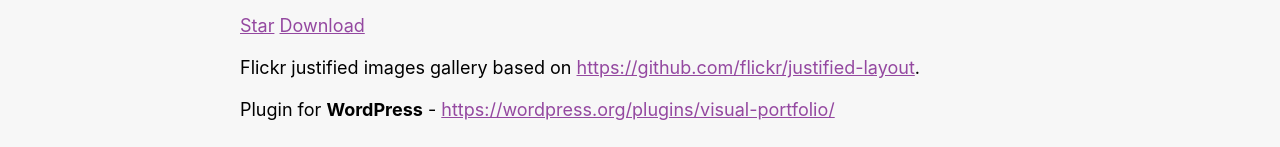
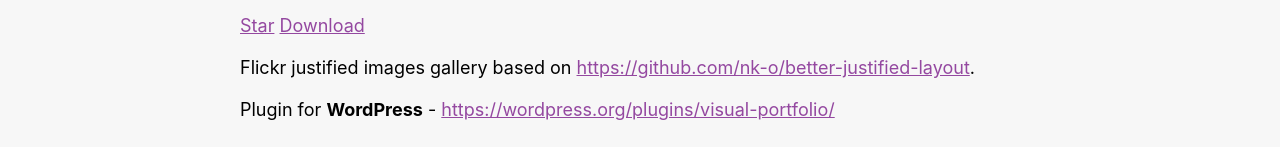
Before and after one commit to nk-o/flickr-justified-gallery, a website: page demo/index.html in a window 1280 px wide. Shown: the part 902-1049 px from the top of the page. Drawn offline with Linux system fonts and the light colour scheme.

Commit message:
changed justified-layout to better-justified-layout

```diff
--- a/demo/index.html
+++ b/demo/index.html
@@ -56,7 +56,7 @@
         <a class="github-button" href="https://github.com/nk-o/flickr-justified-gallery/archive/master.zip" data-size="large" aria-label="Download nk-o/flickr-justified-gallery on GitHub">Download</a>
       </div>
 
-      <p>Flickr justified images gallery based on <a href="https://github.com/flickr/justified-layout">https://github.com/flickr/justified-layout</a>.</p>
+      <p>Flickr justified images gallery based on <a href="https://github.com/nk-o/better-justified-layout">https://github.com/nk-o/better-justified-layout</a>.</p>
       <p>Plugin for <strong>WordPress</strong> - <a href="https://wordpress.org/plugins/visual-portfolio/" target="_blank">https://wordpress.org/plugins/visual-portfolio/</a></p>
     </div>
   </div>
--- a/package.json
+++ b/package.json
@@ -54,7 +54,7 @@
     "rollup-plugin-terser": "^7.0.2"
   },
   "dependencies": {
-    "justified-layout": "^4.1.0",
+    "better-justified-layout": "^1.0.0",
     "raf-schd": "^4.0.3",
     "throttle-debounce": "^5.0.0"
   }
--- a/src/fjGallery.js
+++ b/src/fjGallery.js
@@ -1,6 +1,6 @@
 import { debounce } from 'throttle-debounce';
 import rafSchd from 'raf-schd';
-import justifiedLayout from 'justified-layout';
+import justifiedLayout from 'better-justified-layout';
 
 import domReady from './utils/ready';
 import global from './utils/global';
```
Also changed, not shown: 1 other file.
